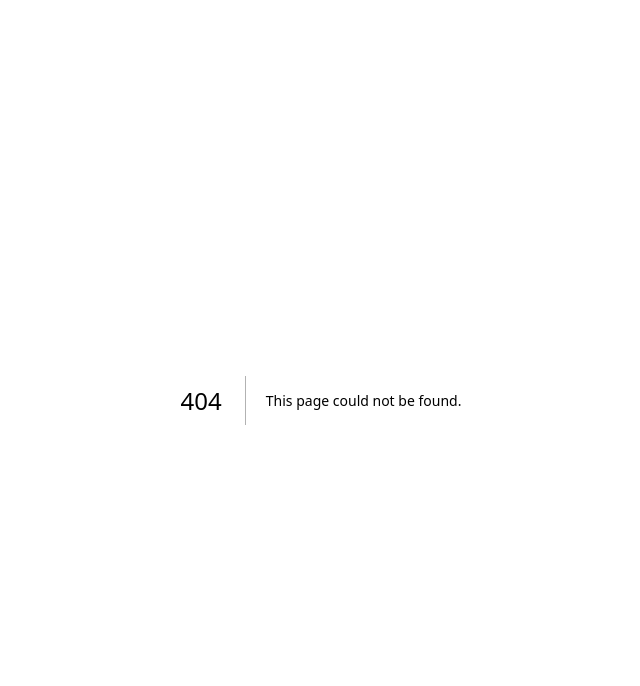
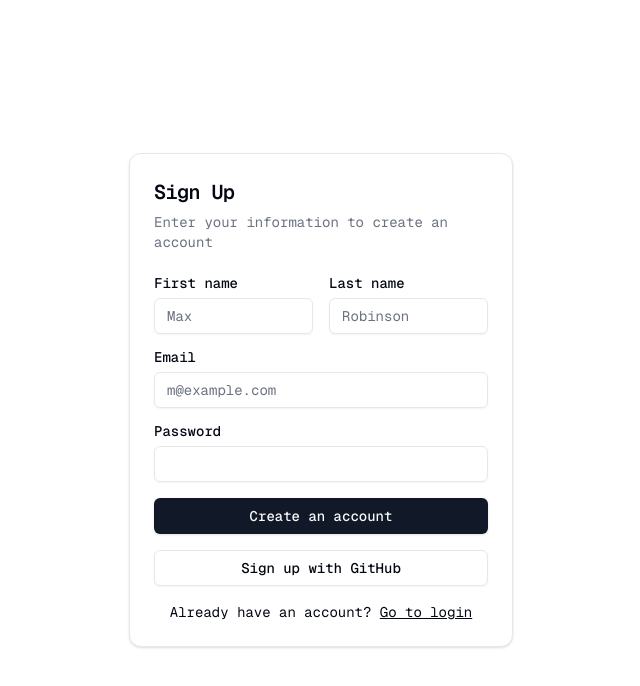
Before and after one commit to DiegoSalazarArp/makin-memories, a Next.js app: page /sign-in in a window 1280 px wide. Before the commit this address had no page. Shown: the top 686 px of the page, without its empty margins (319-959 px from the left). Built offline with nearby package versions, Linux system fonts and the light colour scheme.

Commit message:
Se añade actions de sign-up, se crea página

```diff
--- a/app/auth/actions.ts
+++ b/app/auth/actions.ts
@@ -28,6 +28,8 @@ export async function login(formData: FormData) {
  */
 export async function singUp(formData: FormData) {
   const data = {
+    name: formData.get("name") as string,
+    lastName: formData.get("lastName") as string,
     email: formData.get("email") as string,
     password: formData.get("password") as string,
   }
@@ -44,9 +46,9 @@ export async function singUp(formData: FormData) {
   })
 
   if (error) {
-    redirect(`/loginServer?message=${error.message}`)
+    redirect(`/login?message=${error.message}`)
   }
-  redirect("/loginServer?message=Check email to continue sign in process")
+  redirect("/login?message=Check email to continue sign in process")
 }
 
 /**
--- a/app/login/page.tsx
+++ b/app/login/page.tsx
@@ -12,9 +12,13 @@ import { Input } from "@/components/ui/input"
 import { Label } from "@/components/ui/label"
 import { login } from "../auth/actions"
 
-export default async function Page() {
+export default async function Page({
+  searchParams,
+}: {
+  searchParams: { message: string }
+}) {
   return (
-    <div className="animate-in h-screen w-full grid place-content-center">
+    <div className="animate-in h-screen w-full grid place-content-center gap-5  ">
       <Card className="mx-auto max-w-sm">
         <CardHeader>
           <CardTitle className="text-2xl">Login</CardTitle>
@@ -55,13 +59,18 @@ export default async function Page() {
             </div>
             <div className="mt-4 text-center text-sm">
               Don&apos;t have an account?{" "}
-              <Link href="#" className="underline">
+              <Link href="/sign-in" className="underline">
                 Sign up
               </Link>
             </div>
           </form>
         </CardContent>
       </Card>
+      {searchParams?.message && (
+        <div className="bg-red-500 p-4 rounded-sm text-white mx-auto">
+          <p>{searchParams.message}</p>
+        </div>
+      )}
     </div>
   )
 }
--- /dev/null
+++ b/app/sign-in/page.tsx
@@ -0,0 +1,75 @@
+import Link from "next/link"
+
+import { Button } from "@/components/ui/button"
+import {
+  Card,
+  CardContent,
+  CardDescription,
+  CardHeader,
+  CardTitle,
+} from "@/components/ui/card"
+import { Input } from "@/components/ui/input"
+import { Label } from "@/components/ui/label"
+
+export default async function Page({
+  searchParams,
+}: {
+  searchParams: { message: string }
+}) {
+  return (
+    <div className="animate-in h-screen w-full grid place-content-center gap-5  ">
+      <Card className="mx-auto max-w-sm">
+        <CardHeader>
+          <CardTitle className="text-xl">Sign Up</CardTitle>
+          <CardDescription>
+            Enter your information to create an account
+          </CardDescription>
+        </CardHeader>
+        <CardContent>
+          <div className="grid gap-4">
+            <div className="grid grid-cols-2 gap-4">
+              <div className="grid gap-2">
+                <Label htmlFor="first-name">First name</Label>
+                <Input id="first-name" placeholder="Max" required />
+              </div>
+              <div className="grid gap-2">
+                <Label htmlFor="last-name">Last name</Label>
+                <Input id="last-name" placeholder="Robinson" required />
+              </div>
+            </div>
+            <div className="grid gap-2">
+              <Label htmlFor="email">Email</Label>
+              <Input
+                id="email"
+                type="email"
+                placeholder="m@example.com"
+                required
+              />
+            </div>
+            <div className="grid gap-2">
+              <Label htmlFor="password">Password</Label>
+              <Input id="password" type="password" />
+            </div>
+            <Button type="submit" className="w-full">
+              Create an account
+            </Button>
+            <Button variant="outline" className="w-full">
+              Sign up with GitHub
+            </Button>
+          </div>
+          <div className="mt-4 text-center text-sm">
+            Already have an account?{" "}
+            <Link href="/login" className="underline">
+              Go to login
+            </Link>
+          </div>
+        </CardContent>
+      </Card>
+      {searchParams?.message && (
+        <div className="bg-red-500 p-4 rounded-sm text-white mx-auto">
+          <p>{searchParams.message}</p>
+        </div>
+      )}
+    </div>
+  )
+}
```
